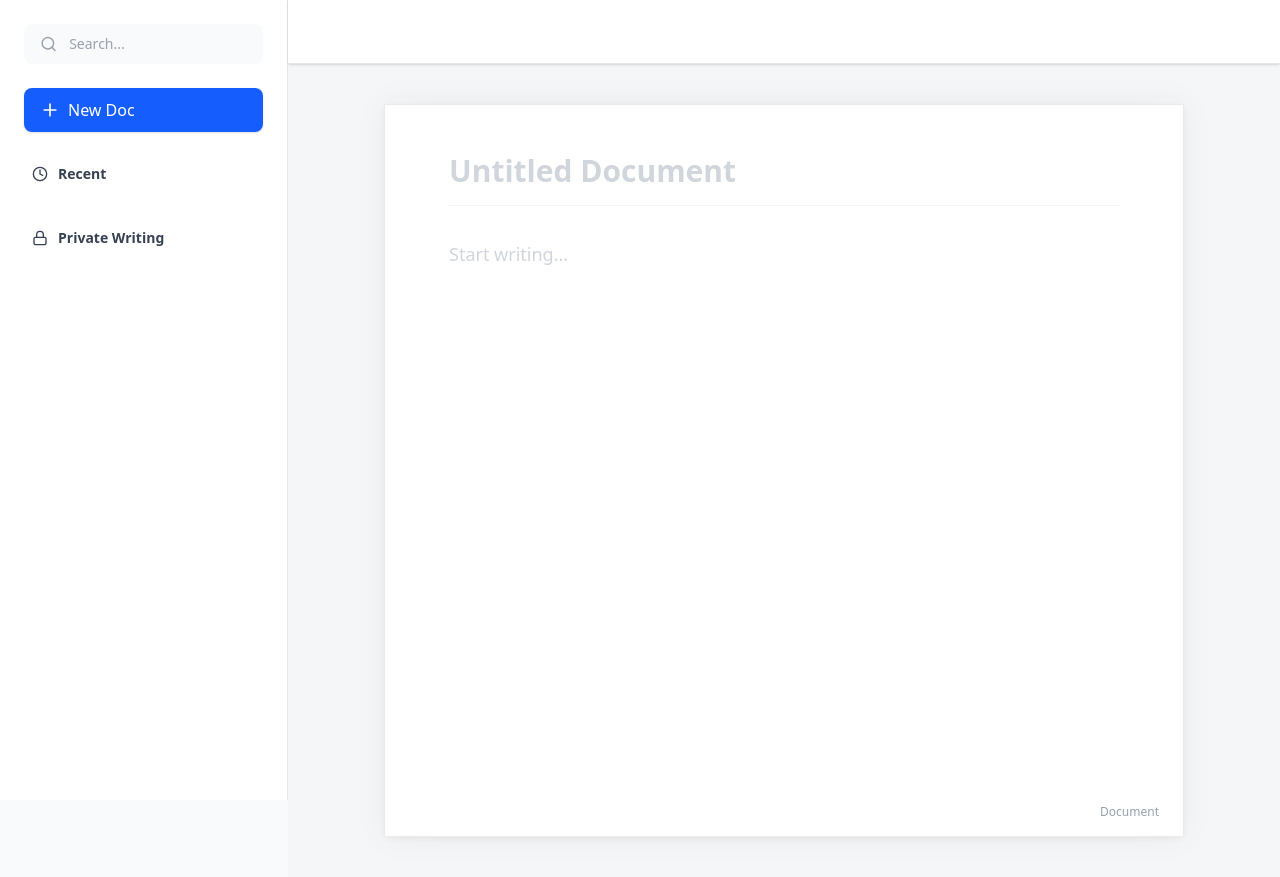
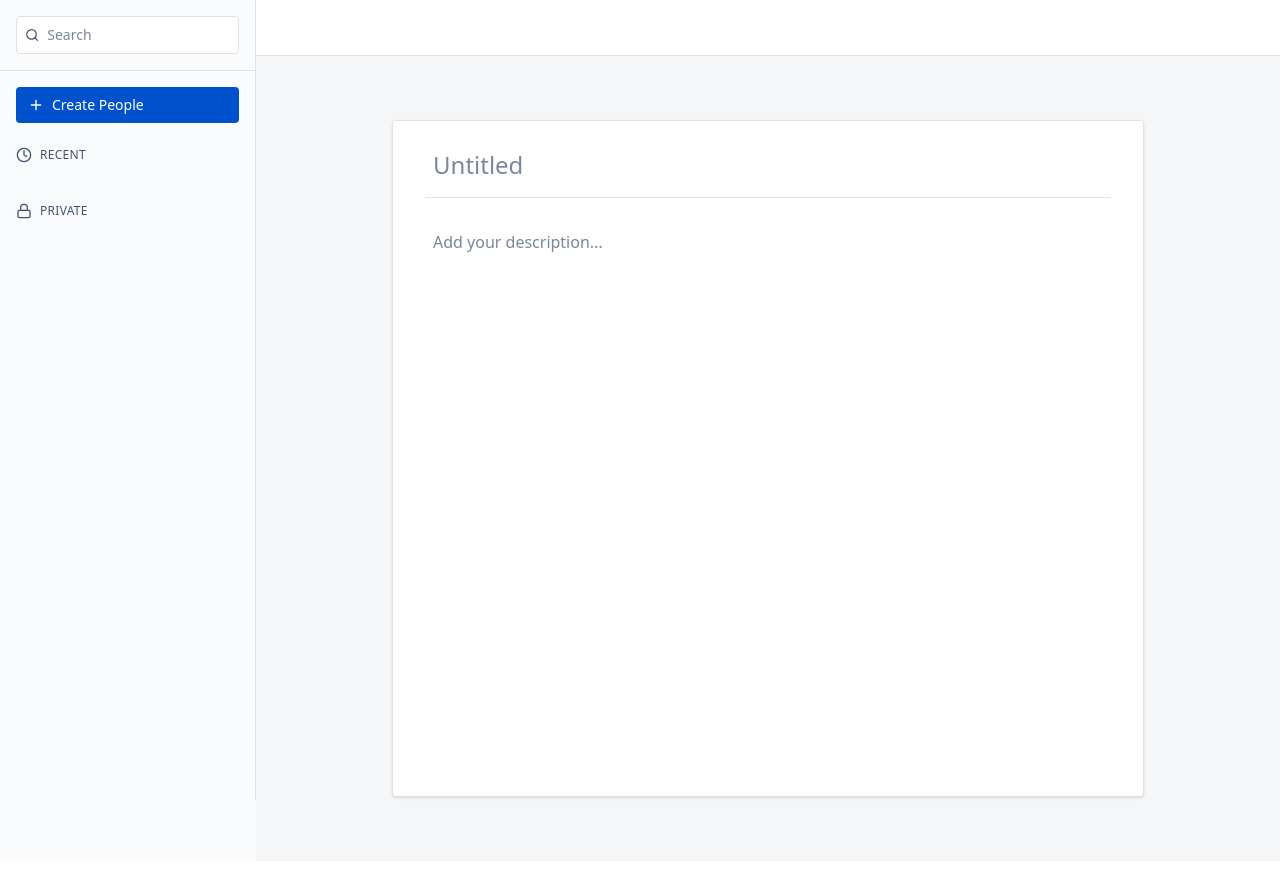
Before and after one commit to rathodrahool/CorrectEase, a React (Vite) app: page / in a window 1280 px wide. Built offline with nearby package versions, Linux system fonts and the light colour scheme; the HTML template or start-up script is replaced by a standard one.

Commit message:
enhance: UI/UX as per jira design

```diff
--- a/src/components/editor/Editor.tsx
+++ b/src/components/editor/Editor.tsx
@@ -3,35 +3,25 @@ import React from "react";
 const Editor: React.FC = () => {
   return (
     <div className="h-full w-full max-w-[50rem] mx-auto">
-      <div
-        className="bg-white min-h-[calc(100vh-8rem)] relative"
-        style={{
-          boxShadow:
-            "0 0 32px rgba(0, 0, 0, 0.05), 0 2px 8px rgba(0, 0, 0, 0.05)",
-          border: "1px solid rgba(0, 0, 0, 0.08)",
-        }}
-      >
-        <div className="px-16 py-12">
-          <div className="mb-8 flex items-center justify-between border-b border-gray-100 pb-4">
+      <div className="m-6 bg-white border border-[#DFE1E6] rounded-sm shadow-sm">
+        <div className="px-8 py-6">
+          <div className="mb-6 border-b border-[#DFE1E6] pb-3">
             <input
               type="text"
-              placeholder="Untitled Document"
-              className="text-3xl font-semibold focus:outline-none text-gray-800 w-full placeholder-gray-300"
+              placeholder="Untitled"
+              className="text-2xl font-medium text-[#172B4D] w-full focus:outline-none focus:border-[#2684FF]
+                placeholder-[#7A869A] hover:bg-[#FAFBFC] rounded-sm px-2 py-1"
             />
           </div>
-          <div className="prose prose-lg max-w-none">
+          <div className="prose max-w-none">
             <textarea
-              className="w-full min-h-[calc(100vh-16rem)] resize-none border-0 focus:outline-none text-gray-700 text-lg placeholder-gray-300"
-              placeholder="Start writing..."
-              style={{
-                lineHeight: "1.8",
-                padding: "0",
-              }}
+              className="w-full min-h-[calc(100vh-16rem)] resize-none text-[#172B4D] text-base
+                placeholder-[#7A869A] focus:outline-none focus:border-[#2684FF]
+                hover:bg-[#FAFBFC] rounded-sm p-2"
+              placeholder="Add your description..."
+              style={{ lineHeight: "1.5" }}
             />
           </div>
-        </div>
-        <div className="absolute bottom-4 right-6 text-xs text-gray-400 select-none">
-          Document
         </div>
       </div>
     </div>
--- a/src/components/layout/Layout.tsx
+++ b/src/components/layout/Layout.tsx
@@ -7,10 +7,10 @@ interface LayoutProps {
 
 const Layout: React.FC<LayoutProps> = ({ children }) => {
   return (
-    <div className="flex min-h-screen bg-gray-50">
+    <div className="flex min-h-screen bg-[#FAFBFC]">
       <Navigation />
       <div className="flex-1 flex flex-col">
-        <header className="h-16 border-b border-gray-200 px-8 flex items-center bg-white shadow-sm sticky top-0 z-10">
+        <header className="h-14 border-b border-[#DFE1E6] px-6 flex items-center bg-white sticky top-0 z-10">
           {/* Header content */}
         </header>
         <main className="flex-1 overflow-auto">{children}</main>
--- a/src/components/navigation/Navigation.tsx
+++ b/src/components/navigation/Navigation.tsx
@@ -3,39 +3,41 @@ import { FiSearch, FiPlus, FiClock, FiLock } from "react-icons/fi";
 
 const Navigation: React.FC = () => {
   return (
-    <nav className="w-72 h-screen bg-white border-r border-gray-200 p-6 flex flex-col sticky top-0">
-      <div className="flex items-center bg-gray-50 rounded-lg px-4 py-2.5 mb-6">
-        <FiSearch className="text-gray-400 w-5 h-5" />
+    <nav className="w-64 h-screen bg-[#FAFBFC] border-r border-[#DFE1E6] flex flex-col sticky top-0">
+      <div className="p-4 border-b border-[#DFE1E6]">
+        <div className="flex items-center bg-white rounded-sm border border-[#DFE1E6] hover:border-[#2684FF] focus-within:border-[#2684FF] focus-within:shadow-[0_0_0_2px_rgba(38,132,255,0.2)]">
+          <FiSearch className="text-[#42526E] w-4 h-4 ml-2" />
           <input
             type="text"
-          placeholder="Search..."
-          className="ml-3 w-full bg-transparent focus:outline-none text-sm text-gray-600 placeholder-gray-400"
+            placeholder="Search"
+            className="w-full py-2 px-2 text-sm text-[#172B4D] placeholder-[#7A869A] bg-transparent focus:outline-none"
           />
         </div>
+      </div>
 
-      <button className="w-full py-2.5 px-4 bg-blue-600 text-white rounded-lg flex items-center gap-2 hover:bg-blue-700 transition-colors mb-8 shadow-sm">
-        <FiPlus className="w-5 h-5" />
-        <span className="font-medium">New Doc</span>
+      <div className="p-4">
+        <button className="w-full py-2 px-3 bg-[#0052CC] text-white rounded-sm text-sm font-medium flex items-center gap-2 hover:bg-[#0065FF] transition-colors">
+          <FiPlus className="w-4 h-4" />
+          <span>Create People</span>
         </button>
+      </div>
 
-      <div className="mb-8">
-        <h3 className="flex items-center gap-2.5 text-sm font-semibold text-gray-700 mb-3 px-2">
-          <FiClock className="w-4 h-4" />
+      <div className="flex-1 overflow-y-auto">
+        <div className="px-4 py-2">
+          <h3 className="flex items-center text-xs font-medium text-[#42526E] mb-2 uppercase tracking-wide">
+            <FiClock className="w-4 h-4 mr-2" />
             <span>Recent</span>
           </h3>
-        <ul className="space-y-1">
-          {/* Recent items will be populated here */}
-        </ul>
+          <ul className="space-y-0.5">{/* Recent items */}</ul>
         </div>
 
-      <div className="mb-8">
-        <h3 className="flex items-center gap-2.5 text-sm font-semibold text-gray-700 mb-3 px-2">
-          <FiLock className="w-4 h-4" />
-          <span>Private Writing</span>
+        <div className="px-4 py-2 mt-4">
+          <h3 className="flex items-center text-xs font-medium text-[#42526E] mb-2 uppercase tracking-wide">
+            <FiLock className="w-4 h-4 mr-2" />
+            <span>Private</span>
           </h3>
-        <ul className="space-y-1">
-          {/* Private documents will be populated here */}
-        </ul>
+          <ul className="space-y-0.5">{/* Private items */}</ul>
+        </div>
       </div>
     </nav>
   );
```
Also changed, not shown: note.txt (renamed from noepade.txt). Lines whose indentation alone changed are shown as unchanged.
